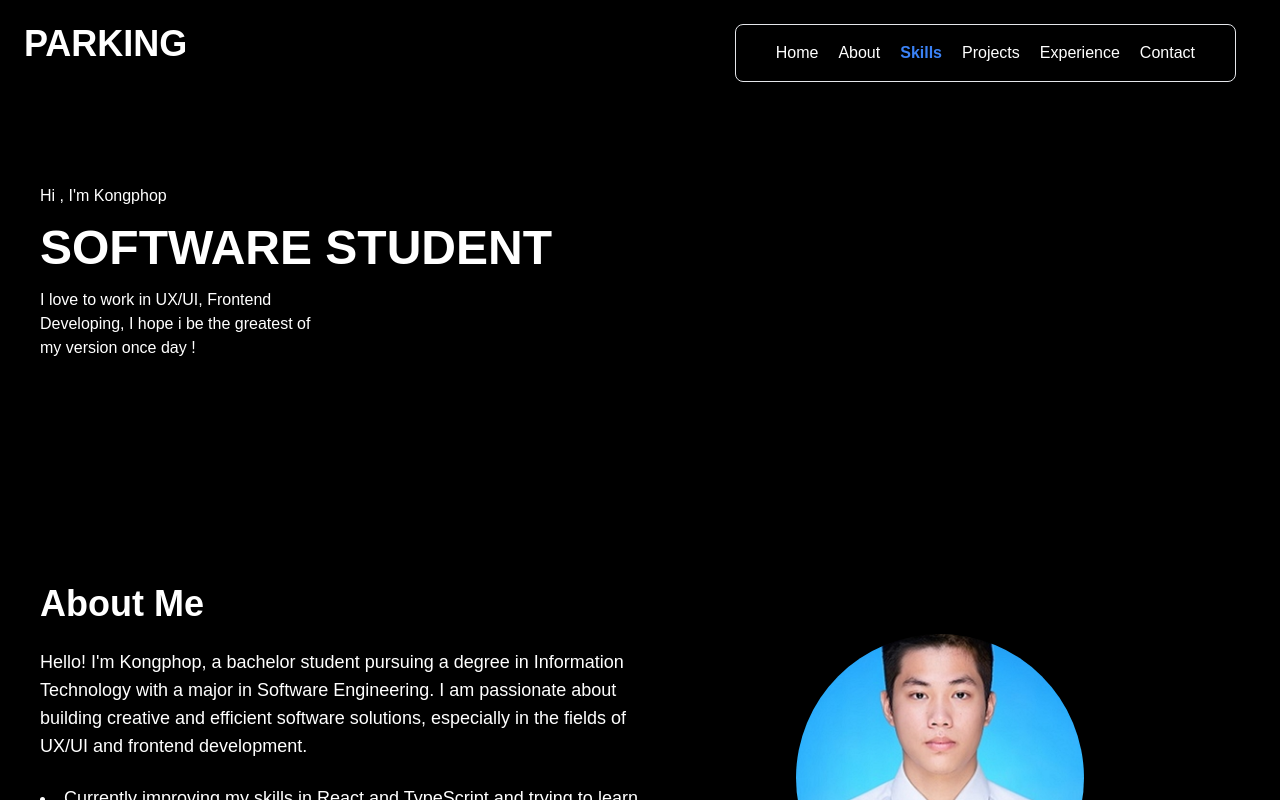
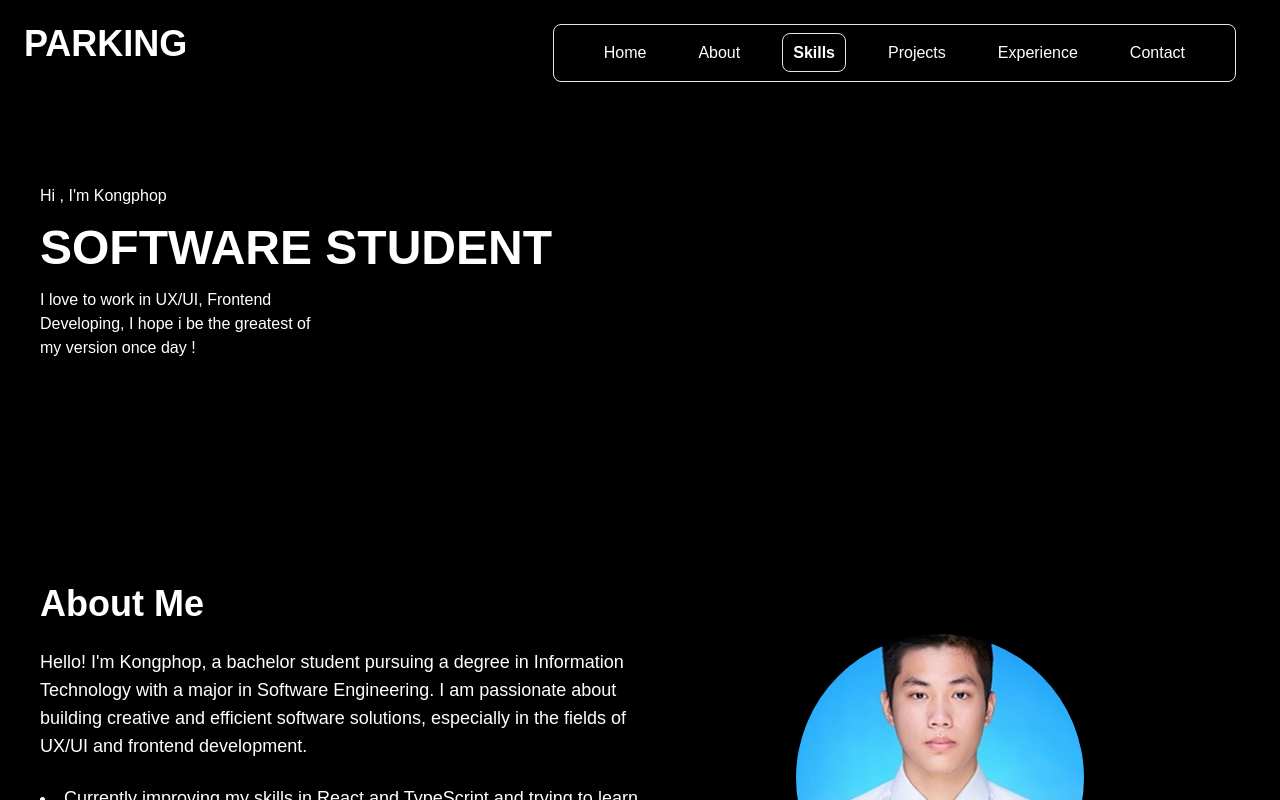
Before and after one commit to kongphop1209/profile-parking, a Next.js app: page / in a window 1280 px wide. Shown: the top 800 px of the page. Built offline with nearby package versions, Linux system fonts and the light colour scheme.

Commit message:
Update navbar.tsx

```diff
--- a/src/app/components/navbar.tsx
+++ b/src/app/components/navbar.tsx
@@ -111,7 +111,7 @@ const Navbar = () => {
               isMobileMenuOpen
                 ? "flex flex-col w-max gap-5 justify-center items-center p-8 transition-all duration-500 ease-in-out"
                 : "hidden transition-all duration-500 ease-in-out"
-            } lg:flex lg:flex-row border rounded-lg lg:bg-black lg:bg-opacity-95 lg:items-center lg:py-4 lg:px-10 gap-5`}
+            } lg:flex lg:flex-row border rounded-lg lg:bg-black lg:bg-opacity-95 lg:items-center lg:py-4 lg:px-10 space-x-8`}
             style={{
               top: isMobileMenuOpen ? "48px" : "auto",
             }}
@@ -130,8 +130,8 @@ const Navbar = () => {
                            section === 'contact' ? 100 : 0)}
                   className={`cursor-pointer transition  ${
                     activeSection === section
-                      ? 'text-blue-500 font-bold'
-                      : 'hover:text-gray-400'
+                      ? 'text-white font-bold p-2.5 border rounded-lg'
+                      : 'hover:text-gray-400 p-2.5'
                   }`}
                 >
                   {section.charAt(0).toUpperCase() + section.slice(1)}
@@ -143,7 +143,7 @@ const Navbar = () => {
       </nav>
       <button
         onClick={scrollToTop}
-        className="fixed right-10 p-4 bg-blue-500 text-white rounded-full shadow-lg hover:bg-blue-600 transition-opacity duration-500"
+        className="fixed flex items-center justify-center right-12 pt-0 px-2 bg-blue-500 text-white rounded-full shadow-lg hover:bg-blue-600 transition-opacity duration-500"
         style={{
           bottom: `${Math.max(10, 100 - buttonPosition)}px`,
           opacity: scrollPosition > 200 ? 1 : 0,
```
